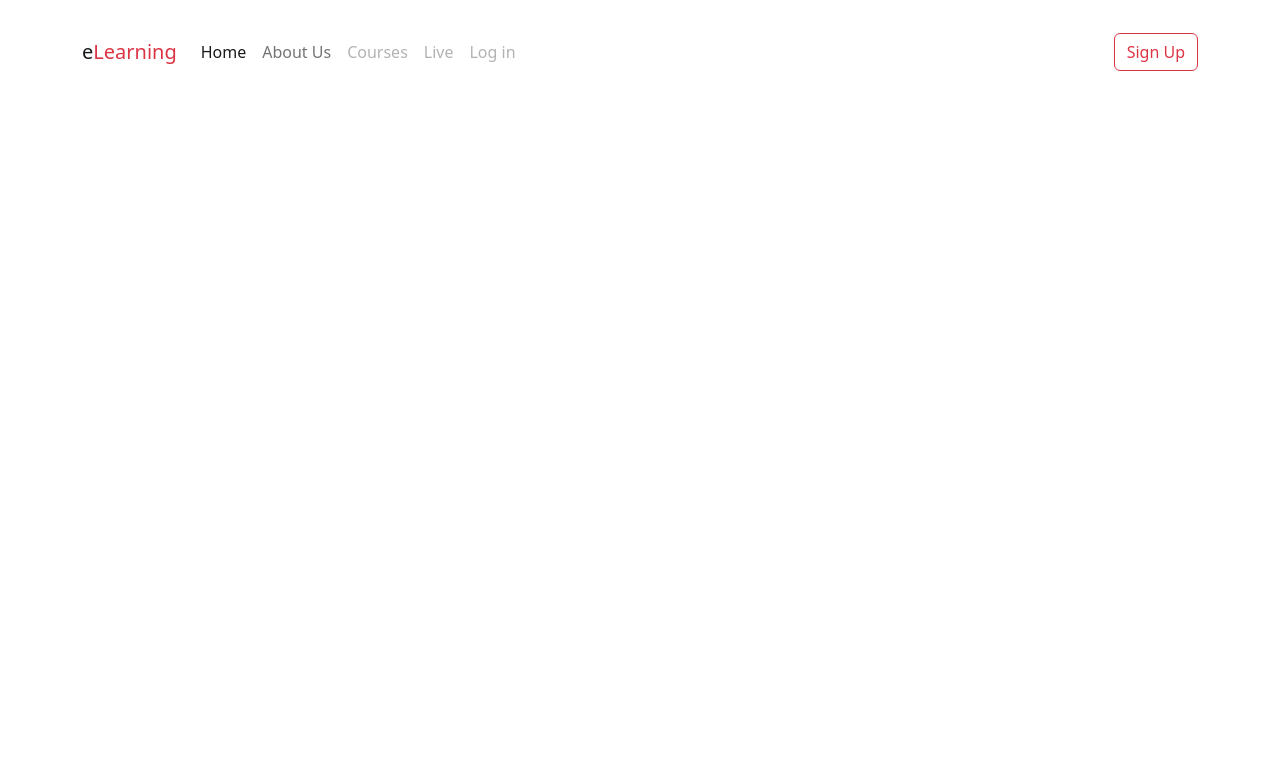
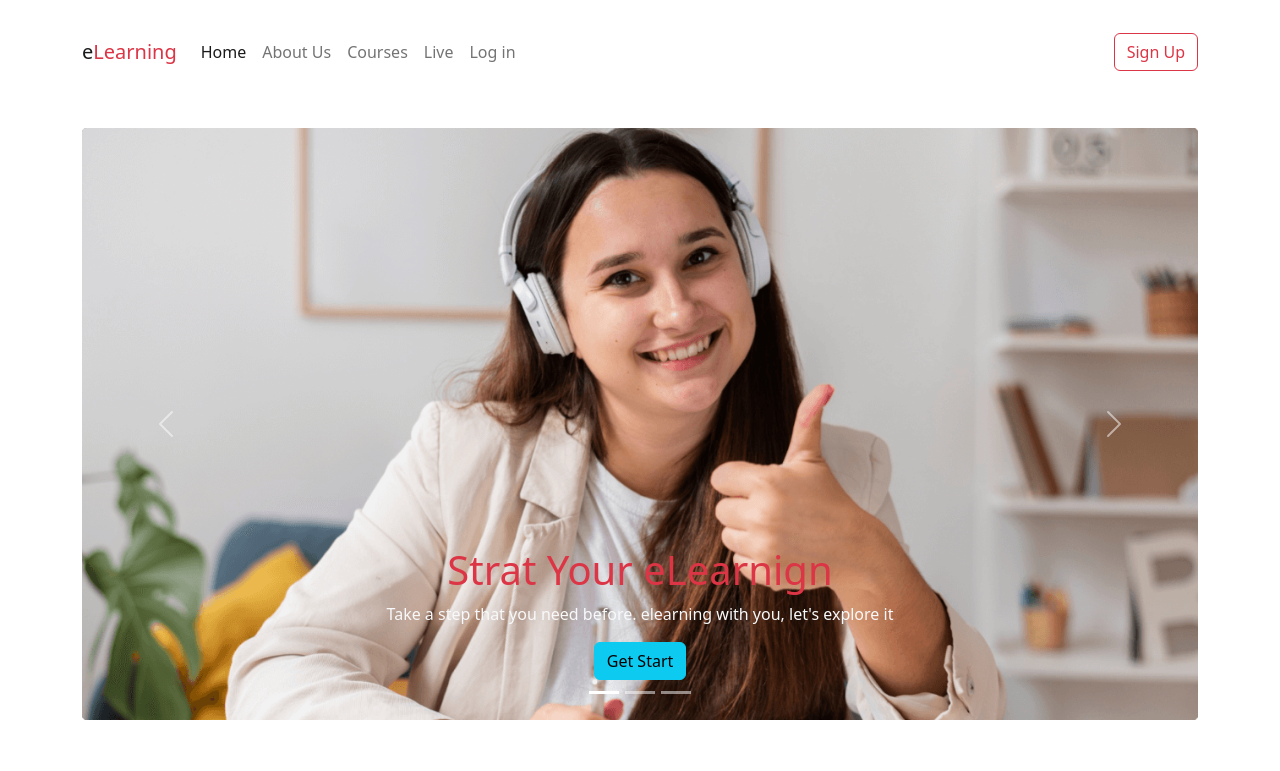
Before and after one commit to TAHID009/Edu_Learning, a plain HTML site: page index.html in a window 1280 px wide. Drawn offline with nearby package versions, Linux system fonts and the light colour scheme.

Commit message:
slider_banner

```diff
--- a/index.html
+++ b/index.html
@@ -9,9 +9,12 @@
   <body>
     <!-- heaader section code -->
     <header class="pt-4">
-        <nav class="navbar navbar-expand-lg bg-white">
+        <nav class="navbar navbar-expand-lg navbar-expand-md navbar-expand-sm bg-white">
             <div class="container">
               <a class="navbar-brand" href="#">e<span class="text-danger">Learning</span></a>
+              <button class="navbar-toggler" type="button" data-bs-toggle="collapse" data-bs-target="#navbarSupportedContent" aria-controls="navbarSupportedContent" aria-expanded="false" aria-label="Toggle navigation">
+                <span class="navbar-toggler-icon"></span>
+              </button>
               <div class="collapse navbar-collapse text-dark " id="navbarSupportedContent">
                 <ul class="navbar-nav me-auto mb-2 mb-lg-0">
                   <li class="nav-item">
@@ -21,14 +24,15 @@
                     <a class="nav-link" href="#">About Us</a>
                   </li>
                   <li class="nav-item">
-                    <a class="nav-link disabled">Courses</a>
+                    <a class="nav-link" href="#">Courses</a>
                   </li>
                   <li class="nav-item">
-                    <a class="nav-link disabled">Live</a>
+                    <a class="nav-link" href="#">Live</a>
                   </li>
                   <li class="nav-item">
-                    <a class="nav-link disabled">Log in</a>
+                    <a class="nav-link" href="#">Log in</a>
                   </li>
+
                 </ul>
                 <form class="d-flex" role="search">
                   <button class="btn btn-outline-danger " type="submit">Sign Up</button>
@@ -38,6 +42,53 @@
           </nav>
     </header>
 
+    <!-- banner section code  -->
+    <section class="container py-5">
+        <div id="carouselExampleCaptions" class="carousel slide" data-bs-ride="false">
+            <div class="carousel-indicators">
+              <button type="button" data-bs-target="#carouselExampleCaptions" data-bs-slide-to="0" class="active" aria-current="true" aria-label="Slide 1"></button>
+              <button type="button" data-bs-target="#carouselExampleCaptions" data-bs-slide-to="1" aria-label="Slide 2"></button>
+              <button type="button" data-bs-target="#carouselExampleCaptions" data-bs-slide-to="2" aria-label="Slide 3"></button>
+            </div>
+            <div class="carousel-inner">
+              <div class="carousel-item active">
+                <img src="images/cover/cover-1.png" class="d-block w-100 card-img" alt="...">
+                <div class="card-img-overlay ">
+                    <div class="carousel-caption d-none d-md-block">
+                        <h1 class="text-danger">Strat Your eLearnign</h1>
+                      <p class="text-light">Take a step that you need before. elearning with you, let's explore it</p>
+                      <a class="btn btn-info" href="">Get Start</a>
+                      </div>
+                </div>
+              </div>
+              <div class="carousel-item">
+                <img src="images/cover/cover-3.jpg" class="d-block w-100" alt="...">
+                <div class="carousel-caption d-none d-md-block">
+                    <h1 class="text-danger">Strat Your eLearnign</h1>
+                  <p class="text-light">Take a step that you need before. elearning with you, let's explore it</p>
+                  <a class="btn btn-info" href="">Get Start</a>
+                  </div>
+              </div>
+              <div class="carousel-item">
+                <img src="images/cover/cover-1.png" class="d-block w-100" alt="...">
+                <div class="carousel-caption d-none d-md-block">
+                    <h1 class="text-danger">Strat Your eLearnign</h1>
+                  <p class="text-light">Take a step that you need before. elearning with you, let's explore it</p>
+                  <a class="btn btn-info" href="">Get Start</a>
+                  </div>
+              </div>
+            </div>
+            <button class="carousel-control-prev" type="button" data-bs-target="#carouselExampleCaptions" data-bs-slide="prev">
+              <span class="carousel-control-prev-icon" aria-hidden="true"></span>
+              <span class="visually-hidden">Previous</span>
+            </button>
+            <button class="carousel-control-next" type="button" data-bs-target="#carouselExampleCaptions" data-bs-slide="next">
+              <span class="carousel-control-next-icon" aria-hidden="true"></span>
+              <span class="visually-hidden">Next</span>
+            </button>
+          </div>
+    </section>
+
     <script src="https://cdn.jsdelivr.net/npm/bootstrap@5.2.0/dist/js/bootstrap.bundle.min.js" integrity="sha384-A3rJD856KowSb7dwlZdYEkO39Gagi7vIsF0jrRAoQmDKKtQBHUuLZ9AsSv4jD4Xa" crossorigin="anonymous"></script>
   </body>
 </html>
```
Also changed, not shown: images/cover/cover-2.jpg.
